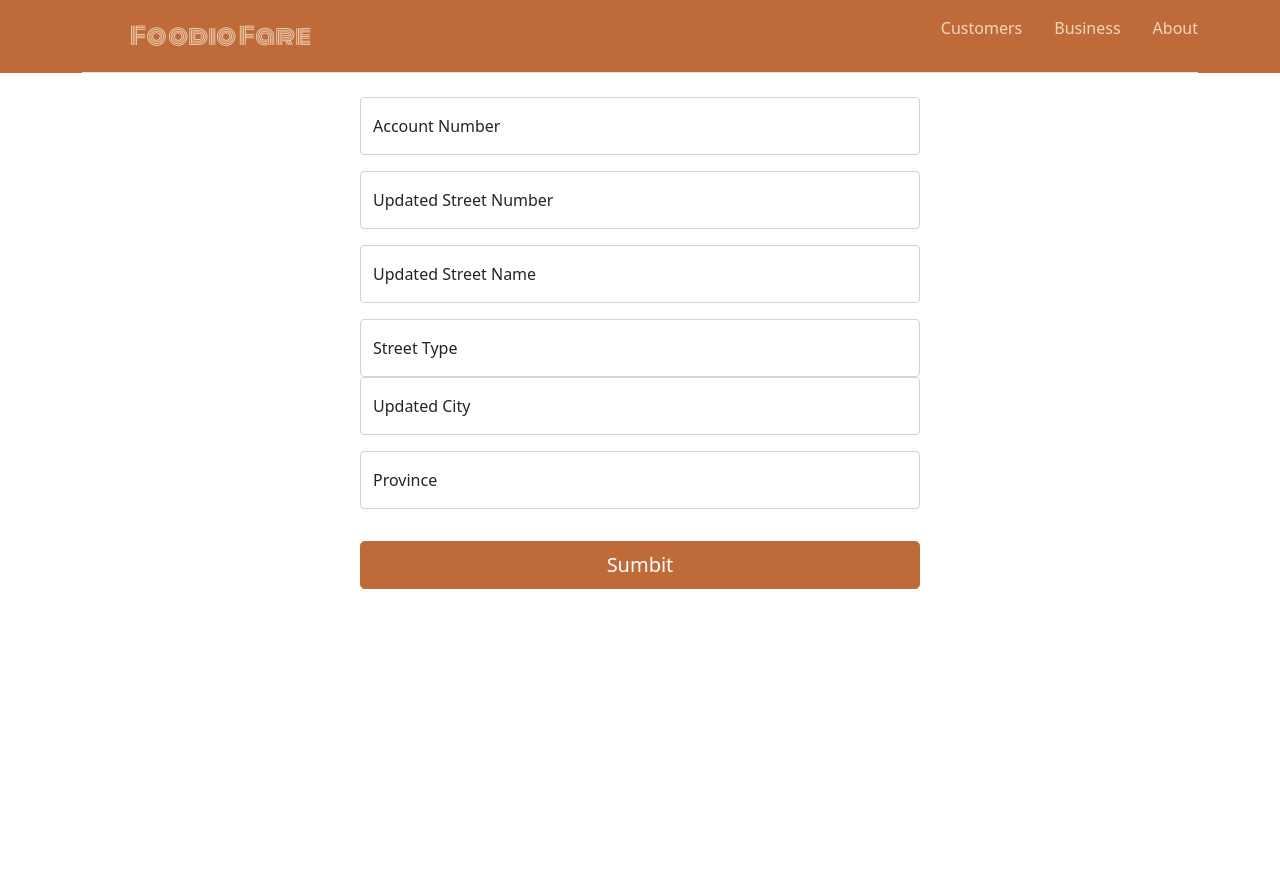
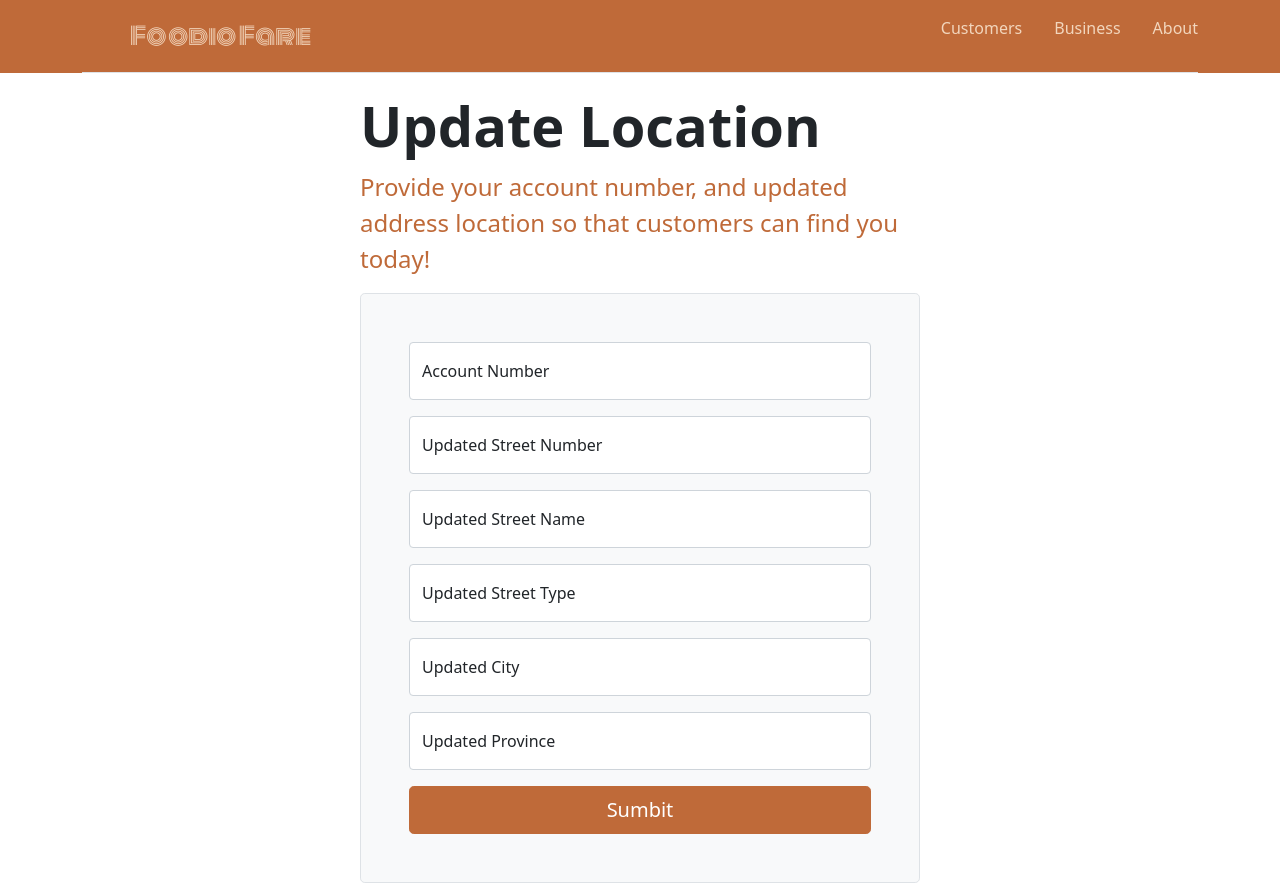
Before and after one commit to mgainer126/foodiofare, a React (Create React App) app in the folder client/: page /vendorEdit in a window 1280 px wide. Before the commit the page ends 800 px from the top, so only its background shows below. Built offline with nearby package versions, Linux system fonts and the light colour scheme; the HTML template or start-up script is replaced by a standard one.

Commit message:
additional styling added to the main business landing page

```diff
--- a/client/src/components/CustSearchForm/CustSearchForm.jsx
+++ b/client/src/components/CustSearchForm/CustSearchForm.jsx
@@ -121,9 +121,12 @@ function CustSearchForm({ clickHandle, vendors, area, category, handleClick }) {
           </areafind>
         </form>
         <div className="vendors">
-          {/* <h3 className="vendors__list-head">
-            Look What We Found Select From Below to Map It
-          </h3> */}
+          <h3 className="vendors__list-head">
+            1. Select Find By Category and We Show Your Results Below
+          </h3>
+          <h3 className="vendors__list-head">
+            2. Click on the displayed vendor and we will map show it on the map
+          </h3>
           <ListVendors
             vendors={vendors}
             category={category}
--- a/client/src/components/ListVendors/ListVendors.jsx
+++ b/client/src/components/ListVendors/ListVendors.jsx
@@ -11,6 +11,7 @@ function ListVendors({ vendors, category, area, handleClick }) {
 
   return vendorArr.map((vendor) => {
     return (
+      <>
         <Link className="vendors">
           <div className="vendors__box">
             <div className="vendors__list" onClick={() => handleClick(vendor)}>
@@ -44,6 +45,7 @@ function ListVendors({ vendors, category, area, handleClick }) {
             </div>
           </div>
         </Link>
+      </>
     );
   });
 }
--- a/client/src/components/ListVendors/ListVendors.scss
+++ b/client/src/components/ListVendors/ListVendors.scss
@@ -15,6 +15,9 @@
     color: white;
     height: auto;
     width: 80%;
+  }
+  &__list-head {
+    font-size: 1rem;
   }
 }
 
--- a/client/src/components/VendorEditForm/VendorEditForm.jsx
+++ b/client/src/components/VendorEditForm/VendorEditForm.jsx
@@ -3,7 +3,18 @@ import "../VendorEditForm/VendorEditForm.scss";
 
 function VendorEditForm({ handleSubmit }) {
   return (
-    <form className="vendoreditform" onSubmit={handleSubmit}>
+    <div className="vendoreditform">
+      <div>
+        <h1 className="display-4 fw-bold lh-1 mb-3">Update Location</h1>
+        <p className=" fs-4 signup">
+          Provide your account number, and updated address location so that
+          customers can find you today!
+        </p>
+      </div>
+      <form
+        className="vendoreditform p-4 p-md-5 border rounded-3 bg-light"
+        onSubmit={handleSubmit}
+      >
         <div className="form-floating mb-3">
           <input
             type="text"
@@ -30,7 +41,7 @@ function VendorEditForm({ handleSubmit }) {
             className="form-control"
             id="streetname"
             name="streetname"
-          placeholder="Street Name"
+            placeholder="streetname"
           />
           <label htmlFor="floatingPassword">Updated Street Name</label>
         </div>
@@ -43,7 +54,8 @@ function VendorEditForm({ handleSubmit }) {
             name="streettype"
             placeholder="streettype"
           />
-        <label htmlFor="floatingPassword">Street Type</label>
+          <label htmlFor="floatingPassword">Updated Street Type</label>
+        </div>
         <div className="form-floating mb-3">
           <input
             type="text"
@@ -62,13 +74,14 @@ function VendorEditForm({ handleSubmit }) {
             name="province"
             placeholder="province"
           />
-          <label htmlFor="floatingPassword">Province</label>
+          <label htmlFor="floatingPassword">Updated Province</label>
         </div>
-      </div>
+
         <button className="w-100 btn btn-lg btn-primary" type="submit">
           Sumbit
         </button>
       </form>
+    </div>
   );
 }
 
--- a/client/src/components/VendorSignUpForm/VendorSignUpForm.jsx
+++ b/client/src/components/VendorSignUpForm/VendorSignUpForm.jsx
@@ -1,10 +1,12 @@
+import "../VendorSignUpForm/VendorSignUpForm.scss";
+
 function VendorSignUpForm({ clickhandle }) {
   return (
     <>
       <div className="col-md-10 mx-auto col-lg-5">
-        <div className="col-lg-7 text-center text-lg-start">
+        <div>
           <h1 className="display-4 fw-bold lh-1 mb-3">Sign Up</h1>
-          <p className="col-lg-10 fs-4">
+          <p className=" fs-4 signup">
             Your enrolment information will allow you to create an account,
             where you will be able to post the location of your operation so
             that customers can experience you cusine.
--- /dev/null
+++ b/client/src/components/VendorSignUpForm/VendorSignUpForm.scss
@@ -0,0 +1,3 @@
+.signup {
+  color: #bf6a39;
+}
--- a/client/src/pages/VendorMain/VendorMain.jsx
+++ b/client/src/pages/VendorMain/VendorMain.jsx
@@ -1,15 +1,16 @@
 import "../VendorMain/VendorMain.scss";
-
+import girl from "../../assets/images/girl.jpg";
 import { Link } from "react-router-dom";
 
 function VendorMain() {
   return (
+    <div className="page-wrapper">
       <div className="landing">
         <signup className="landing__signup">
           <h3 className="landing__signup-title">New to FoodioFare</h3>
           <p className="landing__signup-desc">
-          Foodio will allow customers to locate your location, wherever you are.
-          Sign up, and customer can find you right now
+            Foodio will allow customers to locate your location, wherever you
+            are. Sign up, and customer can find you right now
           </p>
           <Link to="/vendorSignUp">
             <div className="landing__signup-btn">Sign Up</div>
@@ -26,6 +27,8 @@ function VendorMain() {
           </Link>
         </update>
       </div>
+      <img src={girl} alt="girl" className="landing__girl-img"></img>
+    </div>
   );
 }
 
--- a/client/src/pages/VendorMain/VendorMain.scss
+++ b/client/src/pages/VendorMain/VendorMain.scss
@@ -4,19 +4,18 @@
   &__signup {
     margin: 1rem;
   }
-  &__signup-title {
-  }
-  &__signup-desc {
-  }
-  &__signup-btn {
-  }
+
   &__update {
     margin: 1rem;
   }
-  &__update-title {
-  }
-  &__update-desc {
-  }
-  &__update-btn {
+
+  &__girl-img {
+    width: 90%;
   }
 }
+
+.page-wrapper {
+  display: flex;
+  flex-direction: column;
+  align-items: center;
+}
```
Also changed, not shown: client/src/assets/images/girl.jpg (added). Lines whose indentation alone changed are shown as unchanged.
